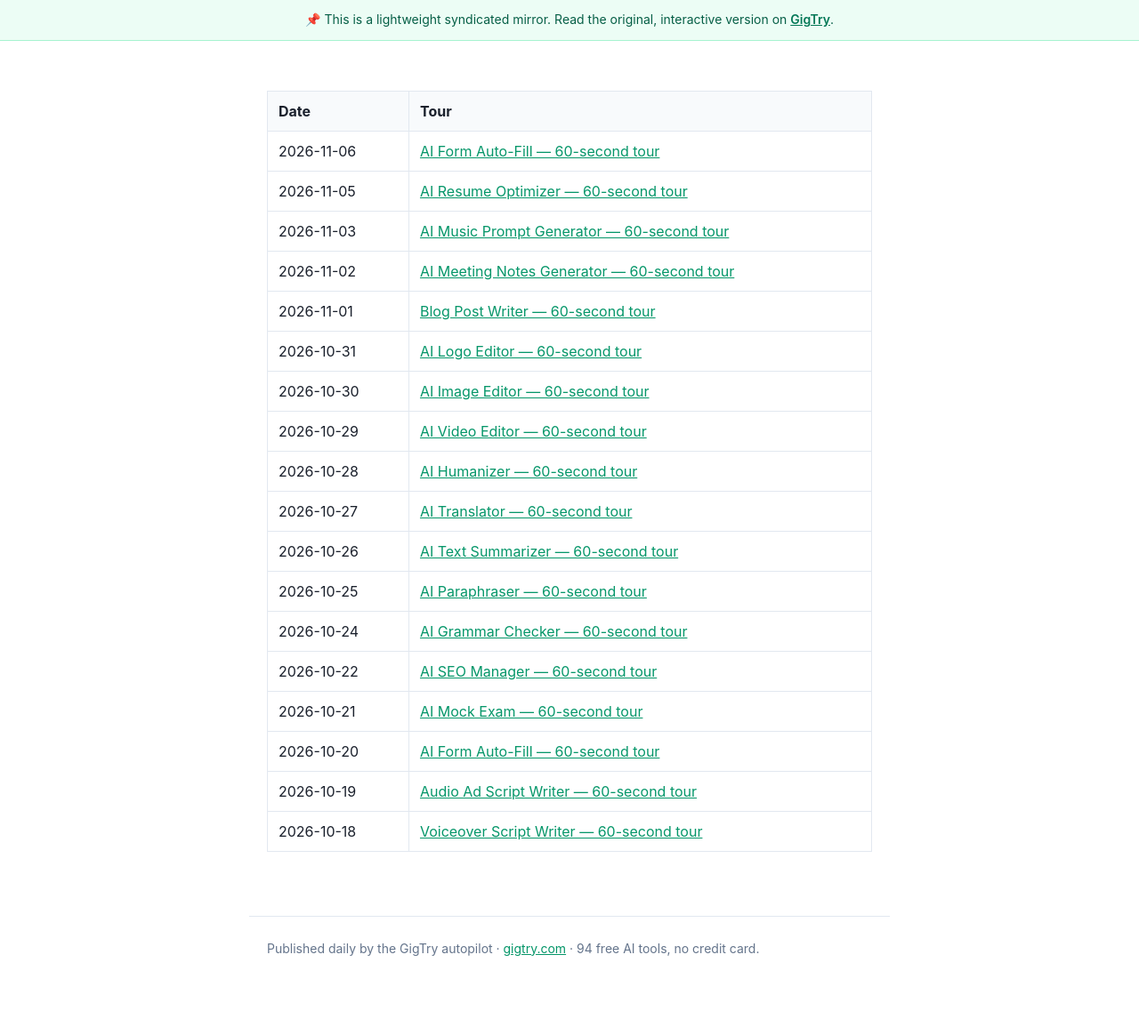
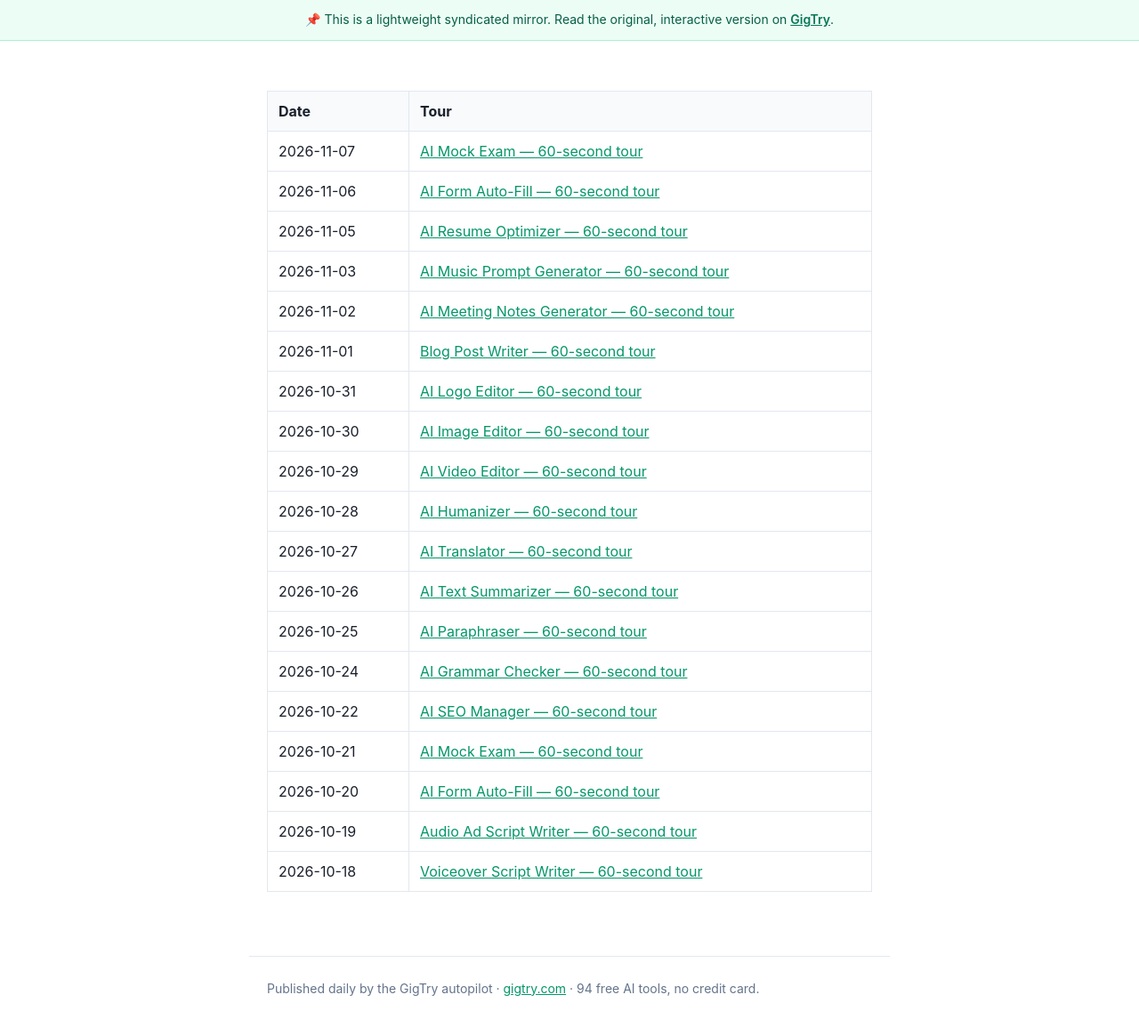
Before and after one commit to gigtryinfo-dev/gigtry-public, a Jekyll site: the page built from posts/daily/index.md, in a window 1280 px wide. Shown: the whole page at 89% size. Built offline with Jekyll 4.4.1, drawn with Linux system fonts in a browser that asks for light colours; before the commit the page ends 1119 px from its top, so only the background shows below that.

Commit message:
daily index: 2026-11-07

```diff
--- a/posts/daily/index.md
+++ b/posts/daily/index.md
@@ -7,6 +7,7 @@ mirror: gigtry-public
 
 | Date | Tour |
 |------|------|
+| 2026-11-07 | [AI Mock Exam — 60-second tour](https://gigtryinfo-dev.github.io/gigtry-public/posts/daily/2026-11-07-ai-mock-exam.html) |
 | 2026-11-06 | [AI Form Auto-Fill — 60-second tour](https://gigtryinfo-dev.github.io/gigtry-public/posts/daily/2026-11-06-ai-form-autofill.html) |
 | 2026-11-05 | [AI Resume Optimizer — 60-second tour](https://gigtryinfo-dev.github.io/gigtry-public/posts/daily/2026-11-05-ai-resume-optimizer.html) |
 | 2026-11-03 | [AI Music Prompt Generator — 60-second tour](https://gigtryinfo-dev.github.io/gigtry-public/posts/daily/2026-11-03-ai-music-prompt-generator.html) |
```
